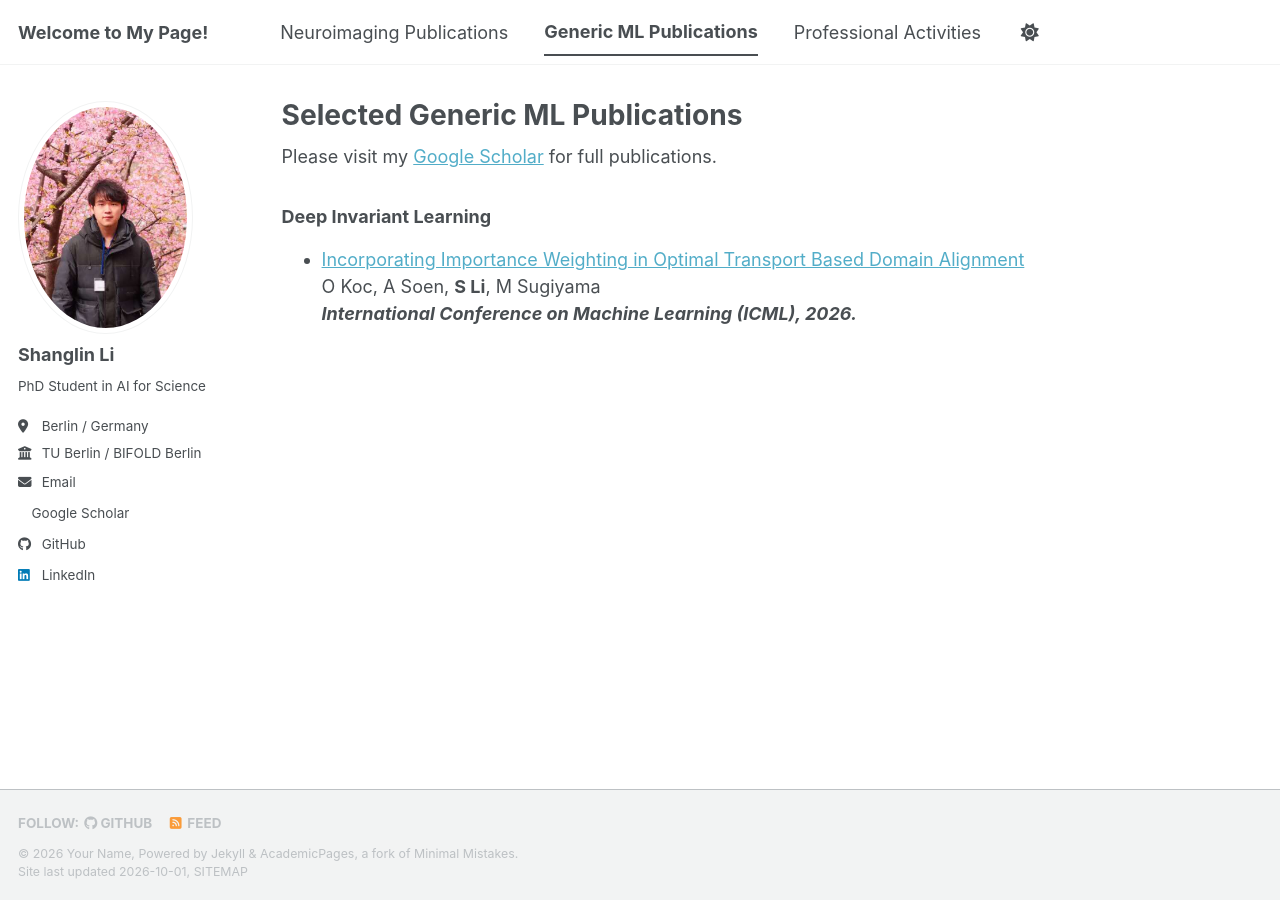
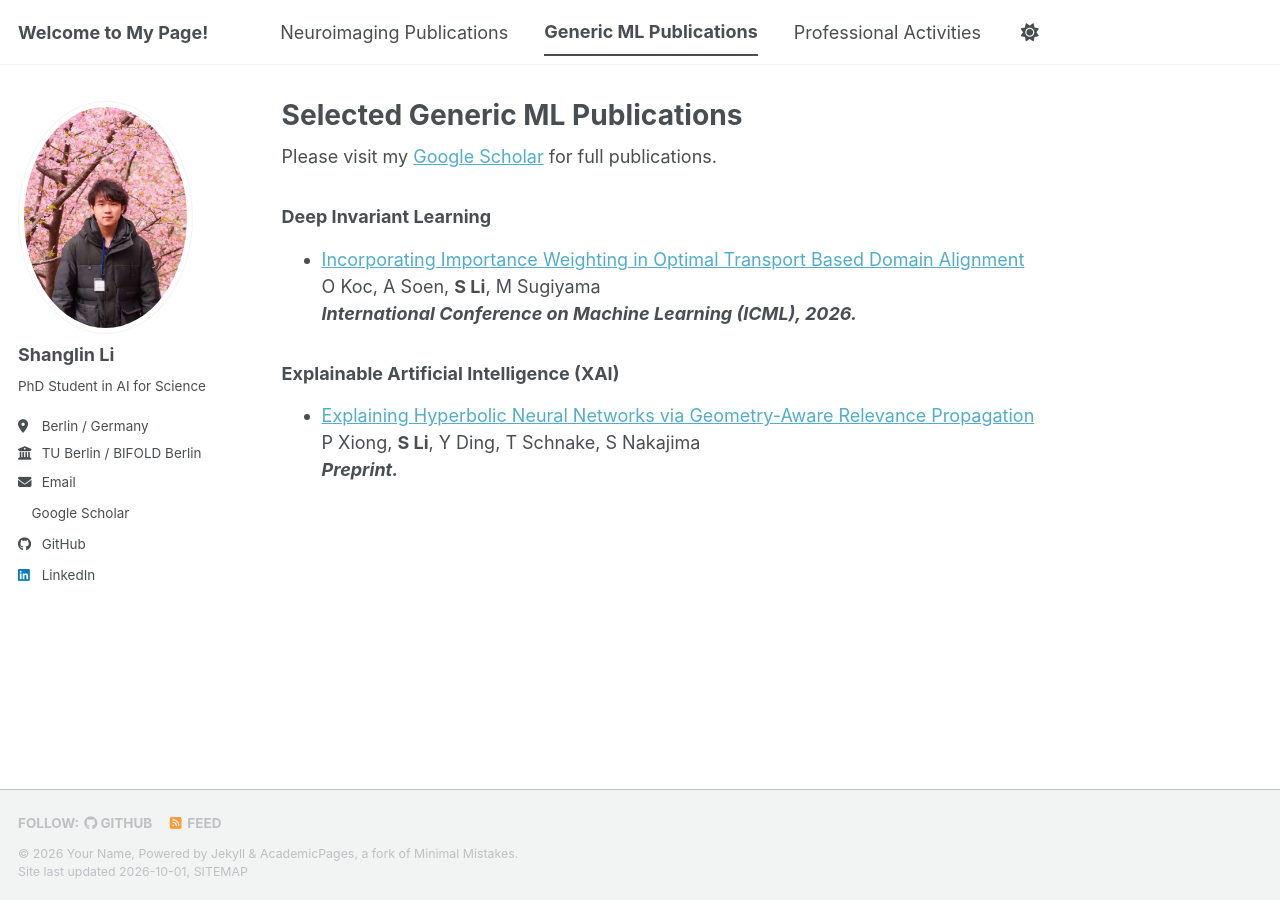
Before and after one commit to fightlesliefigt/fightlesliefigt.github.io, a Jekyll site: the page built from _pages/talks.html, in a window 1280 px wide. Built offline with Jekyll 4.4.1, drawn with Linux system fonts in a browser that asks for light colours; a style sheet for code colours, icons or effects is not loaded.

Commit message:
Add XAI section with publication details
Added a new section for Explainable Artificial Intelligence (XAI) with a related publication.

```diff
--- a/_pages/talks.html
+++ b/_pages/talks.html
@@ -16,3 +16,13 @@ O Koc, A Soen, <b>S Li</b>, M Sugiyama<br />
 <i><b>International Conference on Machine Learning (ICML), 2026.</b></i>
 </p></li>
 </ul>
+
+
+<h3>Explainable Artificial Intelligence (XAI)</h3>
+<ul>
+<li><p>
+<a href="https://arxiv.org/abs/2609.35128">Explaining Hyperbolic Neural Networks via Geometry-Aware Relevance Propagation</a><br />
+P Xiong, <b>S Li</b>, Y Ding, T Schnake, S Nakajima<br />
+<i><b>Preprint.</b></i>
+</p></li>
+</ul>
```
